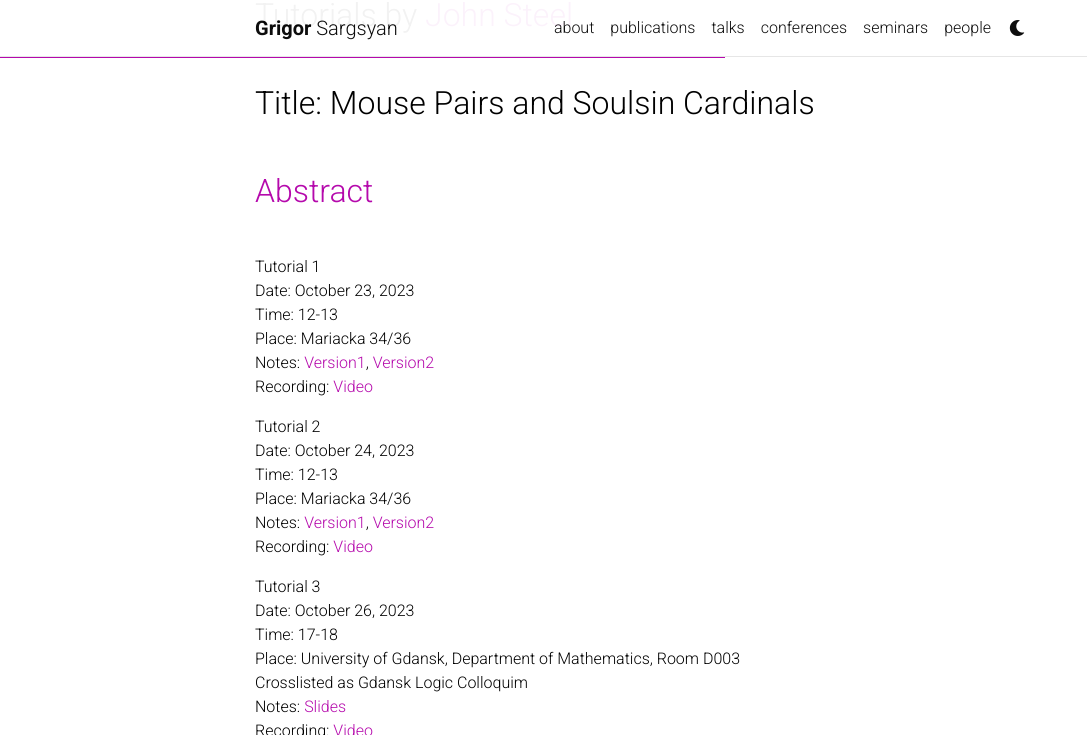
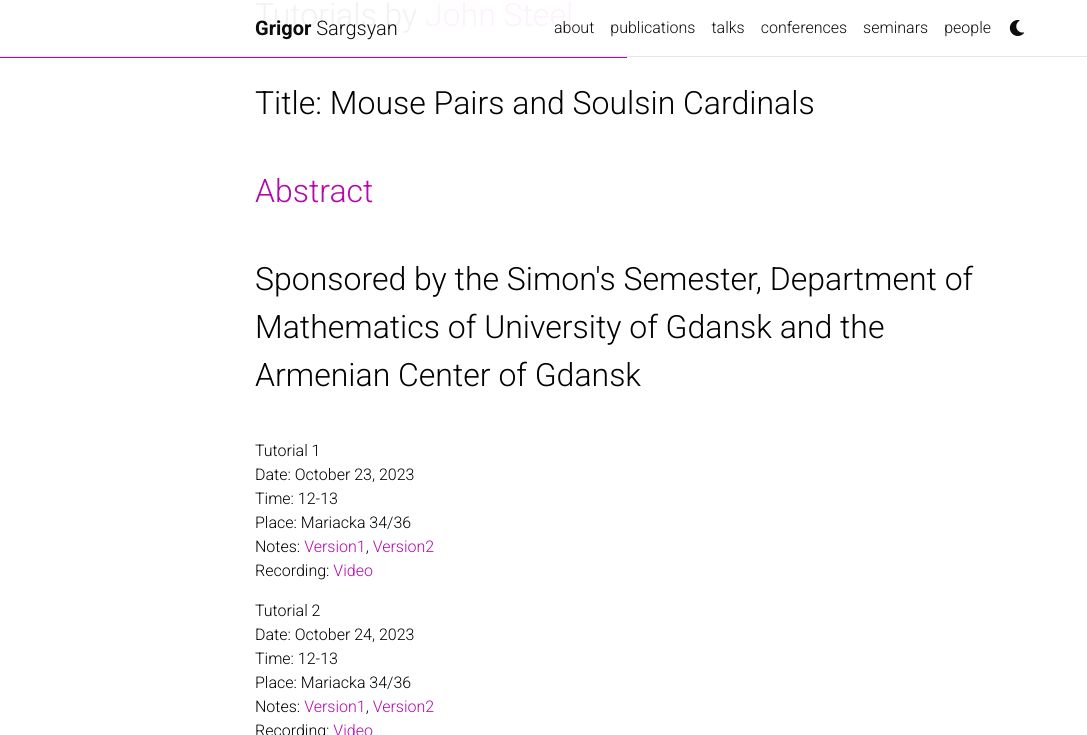
Before and after one commit to grigorsarg/grigorsarg.github.io, a Jekyll site: the page built from _seminars/johnsteel.md, in a window 1280 px wide and 900 px high, scrolled down 672 px, cut to the strip 0-735 px from the top of the window. Shown: the whole strip, without its empty margins (0-1087 px from the left). Built offline with Jekyll 4.4.1, drawn with Linux system fonts in a browser that asks for light colours; full-size pictures stand in for the smaller copies a plugin makes; comment, search, counter and statistics services are not loaded; a style sheet for code colours, icons or effects is not loaded.

Commit message:
Update johnsteel.md

```diff
--- a/_seminars/johnsteel.md
+++ b/_seminars/johnsteel.md
@@ -11,6 +11,8 @@ importance: 3
 <font size="+3"> Tutorials by <a href="https://math.berkeley.edu/~steel/">John Steel</a></font> <br>
 <font size="+3"> Title: Mouse Pairs and Soulsin Cardinals</font> <br>
 <font size="+3"> <a href="https://grigorsarg.github.io/assets/pdf/steelabstract.pdf">Abstract</a></font> <br>
+<font size="+3"> Sponsored by the Simon's Semester, Department of Mathematics of University of Gdansk and the Armenian Center of Gdansk</font> <br>
+
 
 Tutorial 1<br>
 Date: October 23, 2023<br>
```
